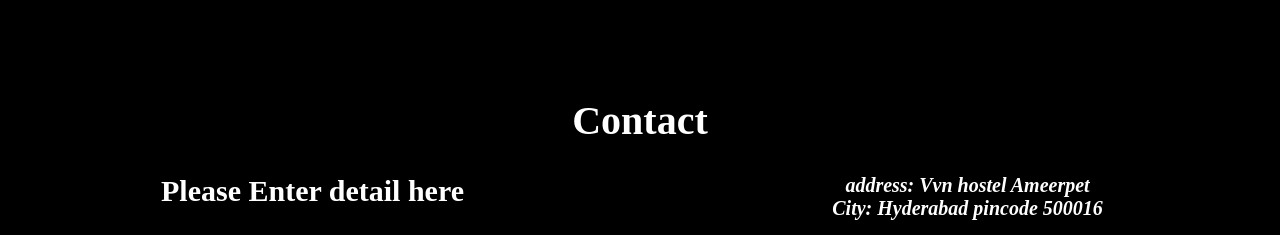
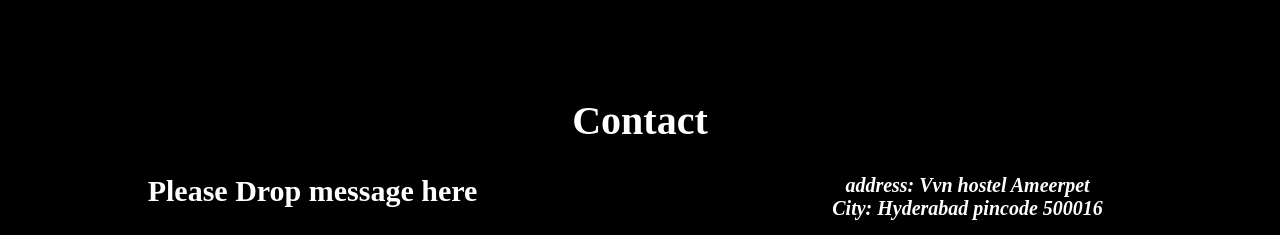
Before and after one commit to gourav-yadav-dev/GouravPortfolio, a website: page index.html in a window 1280 px wide. Shown: the part 3739-3974 px from the top of the page. Drawn offline with nearby package versions, Linux system fonts and the light colour scheme.

Commit message:
contact heading

```diff
--- a/index.html
+++ b/index.html
@@ -8,7 +8,6 @@
     <link rel="stylesheet" href="./node_modules/bootstrap-icons/font/bootstrap-icons.css">
     <link rel="stylesheet" href="src/index.css">
     <link href="https://cdnjs.cloudflare.com/ajax/libs/bootstrap-icons/1.10.5/font/bootstrap-icons.min.css" rel="stylesheet">
-
     <script type="text/javascript">
         document.addEventListener("DOMContentLoaded", function () {
             const text = "Web Developer|"; // Text to display
@@ -550,7 +549,7 @@
             <div class="contact_container_content">
                 <div class="contact_container_back">
                     <div class="form">
-                        <div class="form_heading">Please Enter detail here</div>
+                        <div class="form_heading">Please Drop message here</div>
                         <form action="" id="form_inputs">
                             <input type="text" id="username" name="username" placeholder="Enter name">
                             <input type="email" id="email" name="email" placeholder="Enter email">
```
